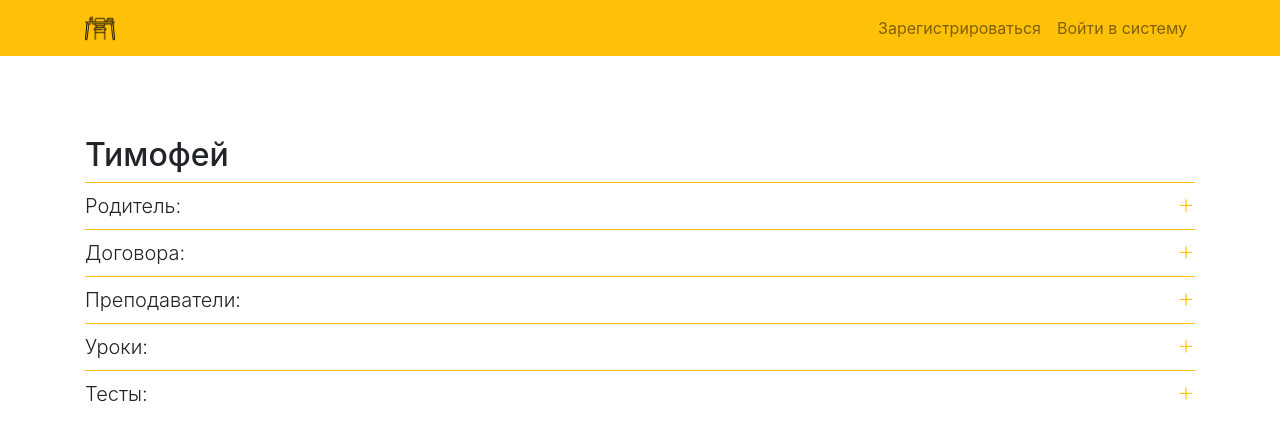
After one commit to RomTurino/studentbase, a Django app: page /student/1 in a window 1280 px wide. The commit adds this page. Shown: the top 441 px of the page. Run offline with Django 3.2, Linux system fonts and the light colour scheme; data comes from the database, SQL or seed files in the repository; some libraries are stand-ins or nearby versions.

```diff
--- a/studwork/static/css/style.css
+++ b/studwork/static/css/style.css
@@ -3,6 +3,7 @@
     list-style: none;
     counter-reset: li;
 }
+
 .all-students li  {
     position: relative;
     border-left: 4px solid #DDDDDD;
@@ -78,7 +79,11 @@
     justify-content:space-around;
     align-items:flex-end;
     height:auto;
-    margin-left:80px
+    margin-left:80px;
+    width:auto;
+    font-size: 0.8vw;
+
+
 }
 
 .course{
@@ -161,3 +166,66 @@
   -webkit-transform: rotate(-45deg);
   top: -10px;
 }
+
+
+section {
+  padding-top: 4rem;
+  width: 50%;
+  margin: auto;
+}
+h1 {
+  font-size: 2rem;
+  font-weight: 500;
+  margin-top:5rem
+}
+details[open] summary ~ * {
+  animation: open 0.3s ease-in-out;
+}
+
+@keyframes open {
+  0% {
+    opacity: 0;
+  }
+  100% {
+    opacity: 1;
+  }
+}
+details summary::-webkit-details-marker {
+  display: none;
+}
+
+details summary {
+  width: 100%;
+  padding: 0.5rem 0;
+  border-top: 1px solid #ffc107;
+  position: relative;
+  cursor: pointer;
+  font-size: 1.25rem;
+  font-weight: 300;
+  list-style: none;
+}
+
+details summary:after {
+  content: "+";
+  color: #ffc107;
+  position: absolute;
+  font-size: 1.75rem;
+  line-height: 0;
+  margin-top: 0.75rem;
+  right: 0;
+  font-weight: 200;
+  transform-origin: center;
+  transition: 200ms linear;
+}
+details[open] summary:after {
+  transform: rotate(45deg);
+  font-size: 2rem;
+}
+details summary {
+  outline: 0;
+}
+details p {
+  font-size: 0.95rem;
+  margin: 0 0 1rem;
+  padding-top: 1rem;
+}
--- a/studwork/templates/studbase/all_students.html
+++ b/studwork/templates/studbase/all_students.html
@@ -5,7 +5,7 @@
 
 
 
-<form method = 'get' class = 'student-search '>
+<form method = 'get' class = 'student-search'>
     {{myFilter.form}}
     <button type="submit" class="btn btn-warning">Поиск</button>
 </form>
@@ -13,7 +13,7 @@
 
 <ul class="all-students">
     {%for student in students%}
-    <li>{{student.name}} (Возраст: {{student.age}})</li>
+    <li><a href="{%url 'stud_detail' id=student.id%}">{{student.name}} (Возраст: {{student.age}})</a></li>
     {%endfor%}
 </ul>
 {%endblock content%}
--- /dev/null
+++ b/studwork/templates/studbase/student_detail.html
@@ -0,0 +1,45 @@
+{%extends 'base.html'%}
+{%block title%}Ученики{%endblock title%}
+{%block content%}
+
+<h1>{{student.name}}</h1>
+<details>
+    <summary>Родитель:</summary>
+    <p> <a href="{%url 'parent' id=parent.id%}">{{parent.name}}</a></p>
+</details>
+<details>
+    <summary>Договора: </summary>
+    <ul>
+        {%for contract in contracts%}
+        <li>{{contract.contract_number}}</li>
+        {%endfor%}
+    </ul>
+</details>
+
+<details>
+    <summary>Преподаватели: </summary>
+    <ul>
+        {%for contract in contracts%}
+        <li><a href="{%url 'teacher' id=contract.teacher.id%}">{{contract.teacher}}</a></li>
+        {%endfor%}
+    </ul>
+</details>
+
+<details>
+    <summary>Уроки: </summary>
+    <ul>
+        {%for lesson in lessons%}
+        <li>{{lesson.content}}</li>
+        {%endfor%}
+    </ul>
+</details>
+
+<details>
+    <summary>Тесты: </summary>
+    <ul>
+        {%for test in tests%}
+        <li>{{test.code}}. {{test.content}}</li>
+        {%endfor%}
+    </ul>
+</details>
+{%endblock content%}
--- a/studwork/urls.py
+++ b/studwork/urls.py
@@ -1,10 +1,12 @@
 from django.urls import path
-from studwork import views
+from . import views
 
 urlpatterns = [
     path('students/', views.all_students, name='students'),
     path('courses/', views.all_courses, name='courses'),
     path('course/<str:title>', views.one_course, name='course'),
-
+    path('student/<int:id>', views.one_student, name='stud_detail'),
+    path('parent/<int:id>', views.one_parent, name='parent'),
+    path('teacher/<int:id>', views.one_teacher, name='teacher')
 
 ]
--- a/studwork/views.py
+++ b/studwork/views.py
@@ -21,9 +21,51 @@ def all_courses(request):
 def one_course(request, title):
     course = CoursePlan.objects.get(title=title)
     courses = CoursePlan.objects.all()
-    contracts = Contract.objects.filter(course = title)
-    students = Student.objects.filter(id__in = contracts)
+    contracts = Contract.objects.filter(course=title)
+    students = Student.objects.filter(id__in=contracts)
     content = {'courses': courses,
                'course': course,
                'students': students}
     return render(request, 'studbase/all_courses.html', content)
+
+
+def one_student(request, id):
+    student = Student.objects.get(id=id)
+    contracts = Contract.objects.filter(student=id)
+    parent = Parent.objects.get(id__in=contracts)
+    lessons = Lesson.objects.filter(pk__in=contracts)
+    lesson_themes = LessonTheme.objects.filter(pk__in=lessons)
+    tests = Test.objects.filter(lesson_test__in=lessons)
+    content = dict(student=student,
+                   parent=parent,
+                   contracts=contracts,
+                   lessons=lesson_themes,
+                   tests=tests)
+    return render(request, 'studbase/student_detail.html', content)
+
+
+def one_parent(request, id):
+    parent = Parent.objects.get(id=id)
+
+    contracts = Contract.objects.filter(parent=id)
+    children = Student.objects.filter(id__in=contracts)
+    print(contracts)
+    content = dict(parent=parent,
+                   children=children)
+    return render(request, 'studbase/parent_detail.html', content)
+
+
+def one_teacher(request, id):
+    teacher = Teacher.objects.get(id=id)
+    contracts = Contract.objects.filter(teacher=id)
+    students = Student.objects.filter(id__in=contracts)
+    subordinates= Teacher.objects.filter(id=id)
+    if teacher.curator == teacher:
+        heading = 'Подчиненные'
+    else:
+        heading = 'Куратор'
+    content = dict(teacher=teacher,
+                   students=students,
+                   heading=heading,
+                   subordinates=subordinates)
+    return render(request, 'studbase/teacher_detail.html', content)
```
Also changed, not shown: studwork/templates/studbase/parent_detail.html (added, +13 -0 lines), studwork/templates/studbase/teacher_detail.html (added, +24 -0 lines).
